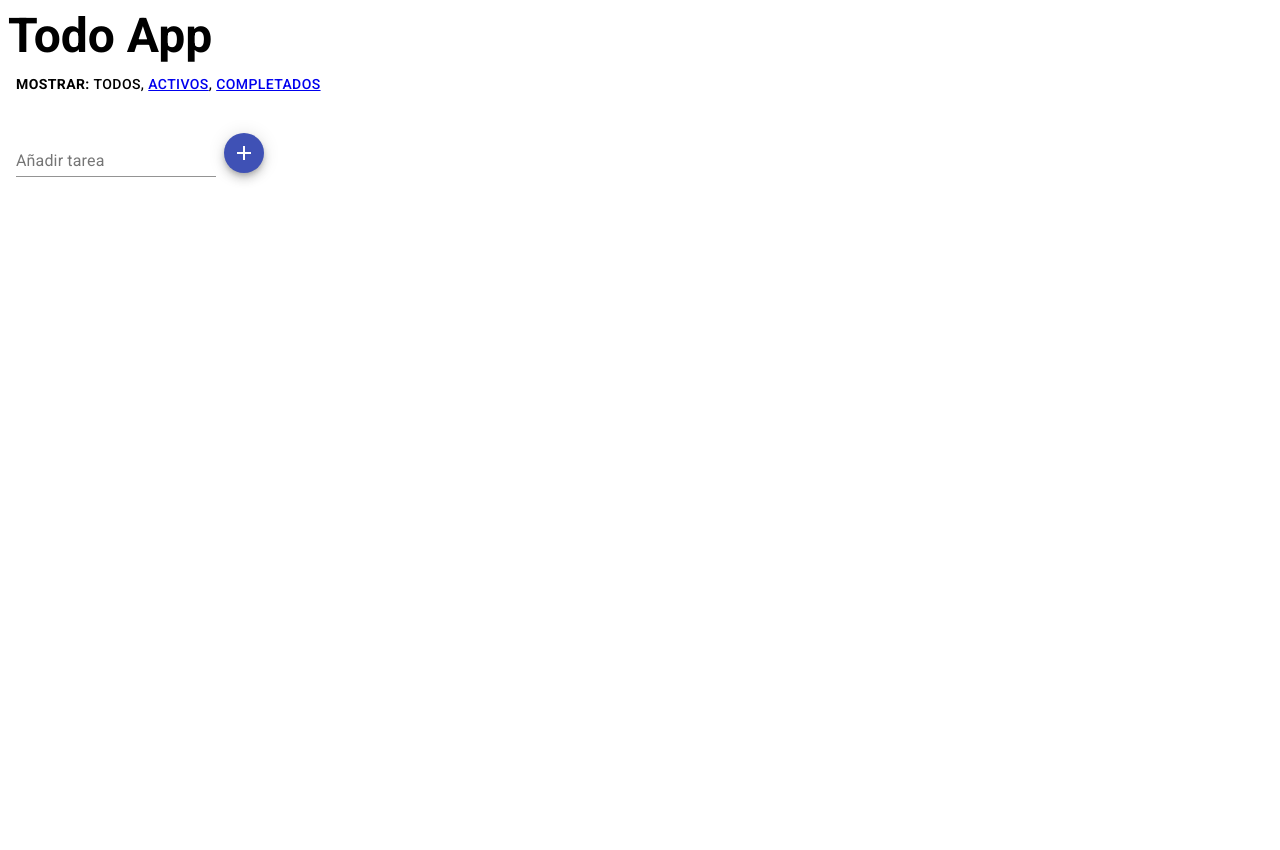
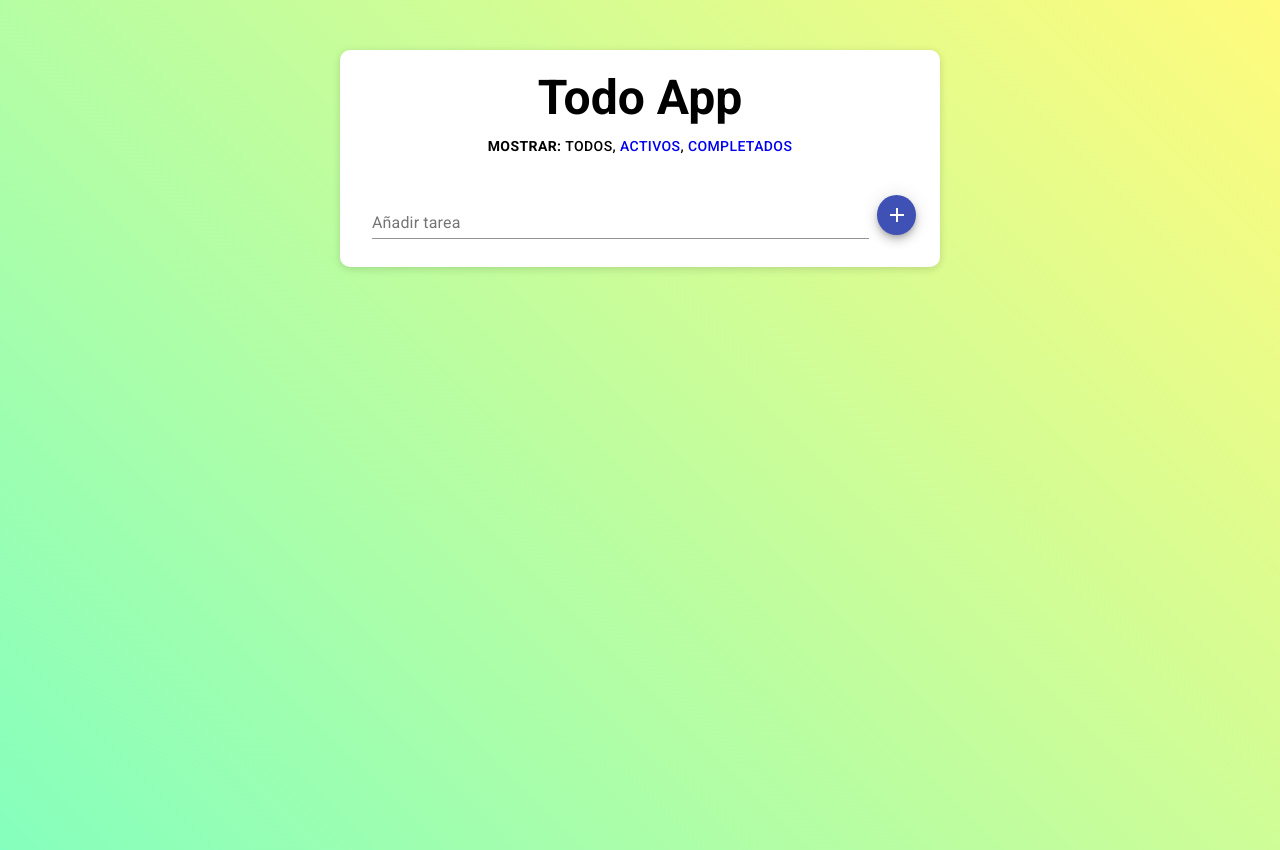
Before and after one commit to ericmunozs/todoproject, a React (Create React App) app: page / in a window 1280 px wide. Before the commit the page ends 800 px from the top, so only its background shows below. Built offline with nearby package versions, Linux system fonts and the light colour scheme.

Commit message:
Some styles added

```diff
--- a/src/components/App.js
+++ b/src/components/App.js
@@ -5,17 +5,18 @@ import VisibleTodoList from "../containers/VisibleTodoList";
 
 // Styles
 import { Typography } from "@material-ui/core";
+import { Container } from "@material-ui/core";
 
 const App = () => {
   return (
-    <div>
-      <Typography variant="h3">
+    <Container maxWidth="sm">
+      <Typography align="center" variant="h3">
         <b>Todo App</b>
       </Typography>
       <Header />
       <VisibleTodoList />
       <AddTodo />
-    </div>
+    </Container>
   );
 };
 
--- a/src/components/Header.js
+++ b/src/components/Header.js
@@ -9,6 +9,7 @@ const useStyles = makeStyles((theme) => ({
     ...theme.typography.button,
     backgroundColor: theme.palette.background.paper,
     padding: theme.spacing(1),
+    textAlign: "center",
   },
 }));
 
--- a/src/containers/AddTodo.js
+++ b/src/containers/AddTodo.js
@@ -11,7 +11,7 @@ const useStyles = makeStyles((theme) => ({
   form: {
     "& > div": {
       margin: theme.spacing(1),
-      width: "25ch",
+      width: "512px",
     },
     display: "flex",
     alignItems: "center",
--- a/src/index.js
+++ b/src/index.js
@@ -3,6 +3,7 @@ import ReactDOM from "react-dom";
 import App from "./components/App";
 import * as serviceWorker from "./serviceWorker";
 import { Provider } from "./app/Provider";
+import "./styles/global.css";
 
 ReactDOM.render(
   <React.StrictMode>
--- /dev/null
+++ b/src/styles/global.css
@@ -0,0 +1,22 @@
+* {
+  margin: 0;
+  padding: 0;
+  list-style: none;
+  text-decoration: none;
+  border: none;
+  outline: none;
+}
+
+body {
+  height: 100vh;
+  padding: 50px 25px 0;
+  background-color: #85ffbd;
+  background-image: linear-gradient(45deg, #85ffbd 0%, #fffb7d 100%);
+}
+
+.MuiContainer-root {
+  background-color: white;
+  padding: 20px;
+  border-radius: 10px;
+  box-shadow: rgba(0, 0, 0, 0.15) 0px 2px 8px;
+}
```
